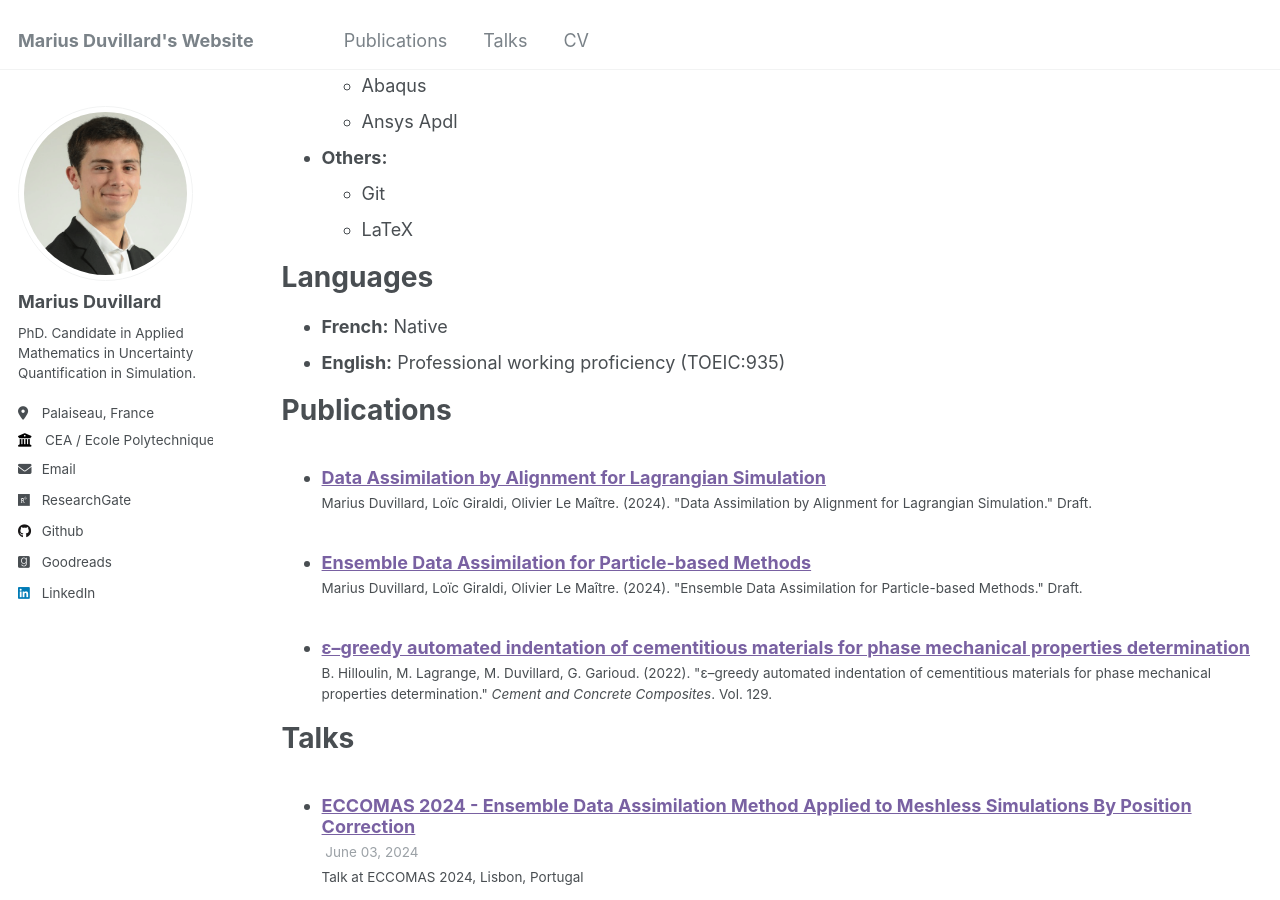
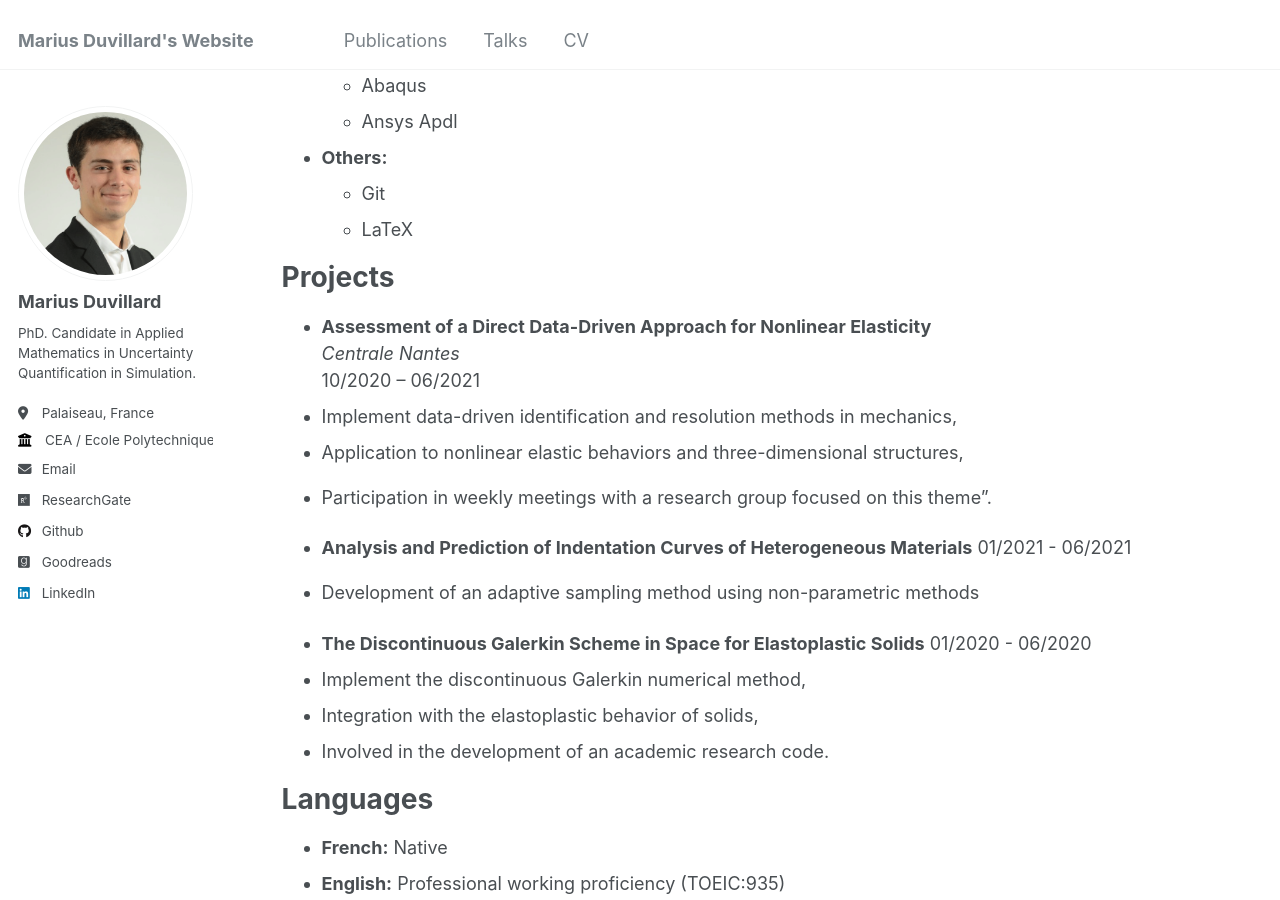
Before and after one commit to marius-duvillard/marius-duvillard.github.io, a Jekyll site: the page built from _pages/cv.md, in a window 1280 px wide and 900 px high, scrolled down 1563 px. Built offline with Jekyll 4.4.1, drawn with Linux system fonts in a browser that asks for light colours.

Commit message:
update cv projects

```diff
--- a/_pages/cv.md
+++ b/_pages/cv.md
@@ -13,6 +13,7 @@ redirect_from:
 
 Education
 ======
+
 - **Ecole Polytechnique**
 _Palaiseau, France_
 Ph.D. in Applied Mathematics
@@ -55,6 +56,7 @@ _La Poste, Nantes, France_
 
 Skills
 ======
+
 - **Machine Learning:**
   - Pytorch
   - Scikit-learn
@@ -69,6 +71,26 @@ Skills
 - **Others:**
   - Git
   - LaTeX
+
+Projects
+======
+
+- **Assessment of a Direct Data-Driven Approach for Nonlinear Elasticity**
+_Centrale Nantes_
+10/2020 – 06/2021
+- Implement data-driven identification and resolution methods in mechanics,
+- Application to nonlinear elastic behaviors and three-dimensional structures,
+- Participation in weekly meetings with a research group focused on this theme".
+
+- **Analysis and Prediction of Indentation Curves of Heterogeneous Materials**
+01/2021 - 06/2021
+- Development of an adaptive sampling method using non-parametric methods
+
+- **The Discontinuous Galerkin Scheme in Space for Elastoplastic Solids**
+01/2020 - 06/2020
+- Implement the discontinuous Galerkin numerical method,
+- Integration with the elastoplastic behavior of solids,
+- Involved in the development of an academic research code.
 
 Languages
 ======
```
